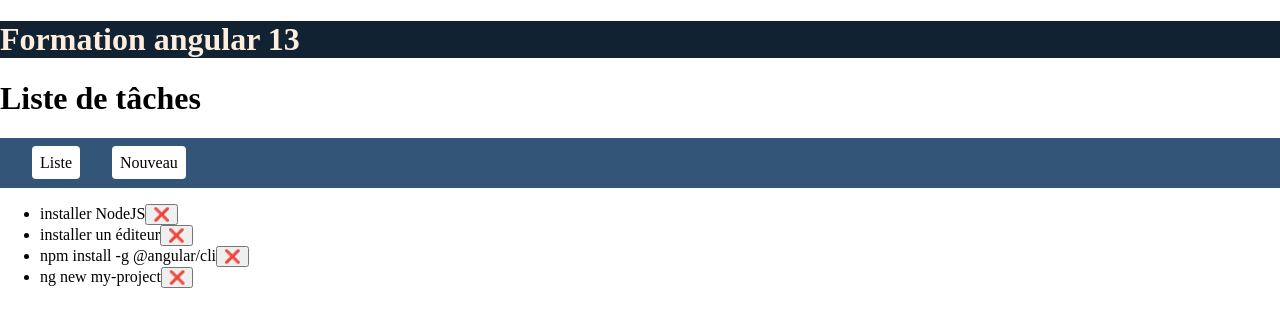
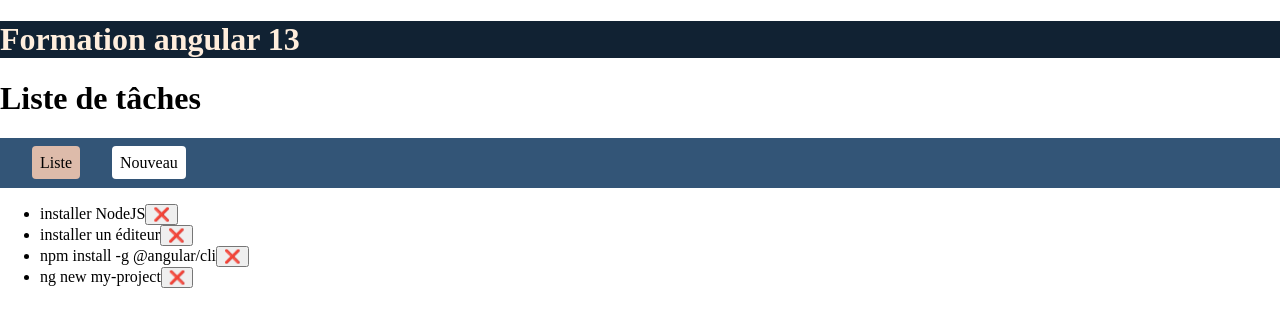
Before and after one commit to pbreteche/ng22w15, an Angular app: page / in a window 1280 px wide. Shown: the top 326 px of the page. Built offline with nearby package versions, Linux system fonts and the light colour scheme.

Commit message:
router link active

```diff
--- a/src/app/app.component.html
+++ b/src/app/app.component.html
@@ -1,8 +1,16 @@
 <app-title></app-title>
 <nav>
     <ul>
-        <li><a routerLink="/">Liste</a></li>
-        <li><a routerLink="/task/new">Nouveau</a></li>
+        <li>
+            <a routerLink="/" routerLinkActive="active" [routerLinkActiveOptions]="{exact: true}">
+                Liste
+            </a>
+        </li>
+        <li>
+            <a routerLink="/task/new" routerLinkActive="active" [routerLinkActiveOptions]="{exact: true}">
+                Nouveau
+            </a>
+        </li>
     </ul>
 </nav>
 <router-outlet></router-outlet>
--- a/src/app/app.component.scss
+++ b/src/app/app.component.scss
@@ -16,8 +16,13 @@ ul {
         cursor: pointer;
         color: inherit;
         text-decoration: none;
+
         &:hover {
             text-decoration: underline dotted;
         }
+
+        &.active {
+            background-color: #dba;
+        }
     }
 }
--- a/src/app/app.module.ts
+++ b/src/app/app.module.ts
@@ -26,8 +26,8 @@ import { MinDateDirective } from './min-date.directive';
     FormsModule,
     ReactiveFormsModule,
     RouterModule.forRoot([
-      {path: '', component: NavComponent},
-      {path: 'task/new', component: CreateTemplateComponent},
+      {path: '', component: NavComponent, pathMatch: 'full'},
+      {path: 'task/new', component: CreateTemplateComponent, pathMatch: 'full'},
     ])
   ],
   providers: [],
```
